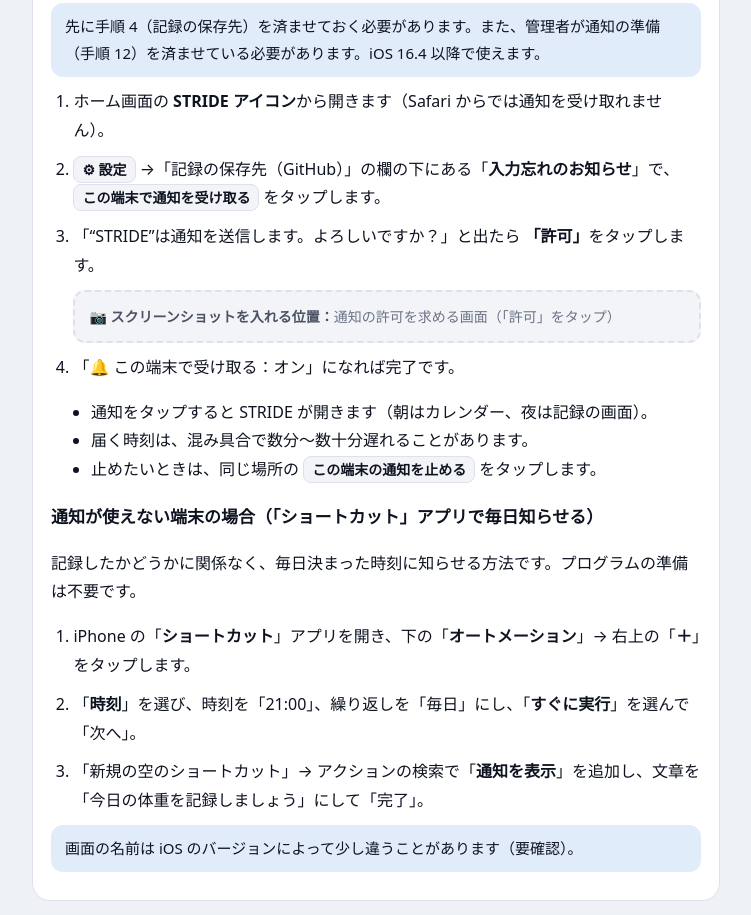
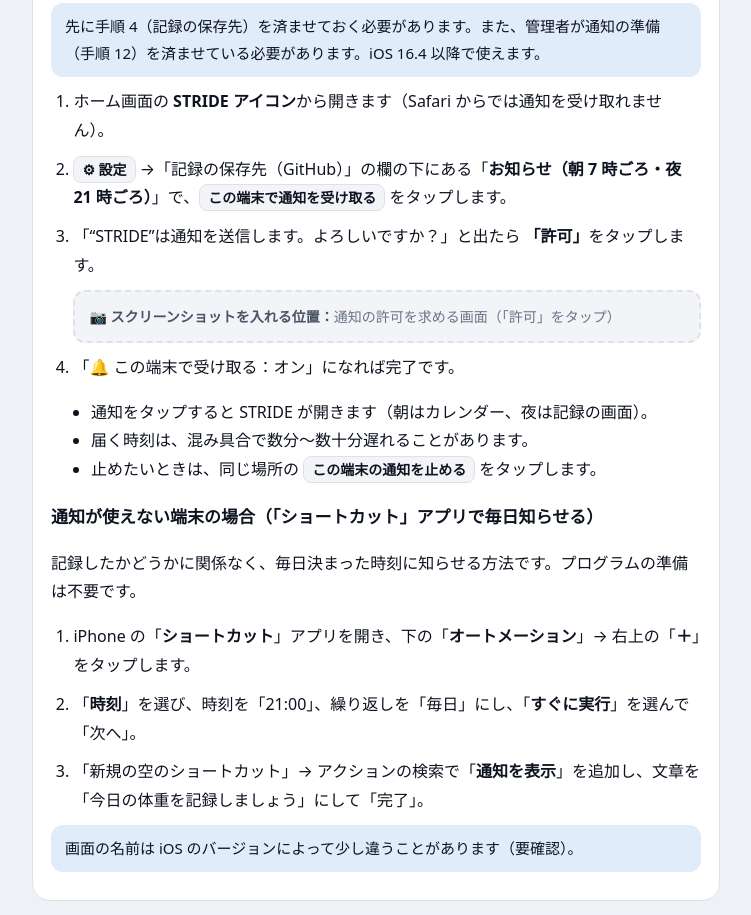
Before and after one commit to tk1192-creator/fitlog, a plain HTML site: page guide/index.html in a window 1280 px wide. Shown: the part 6507-7422 px from the top of the page, without its empty margins (264-1015 px from the left). Drawn offline with Linux system fonts and the light colour scheme.

Commit message:
手引き：通知の欄の名前を今の画面に合わせる
Co-Authored-By: Claude Opus 5.5 <noreply@anthropic.com>

```diff
--- a/guide/index.html
+++ b/guide/index.html
@@ -250,7 +250,7 @@
   <div class="note">先に手順 4（記録の保存先）を済ませておく必要があります。また、管理者が通知の準備（手順 12）を済ませている必要があります。iOS 16.4 以降で使えます。</div>
   <ol class="steps">
     <li>ホーム画面の <strong>STRIDE アイコン</strong>から開きます（Safari からでは通知を受け取れません）。</li>
-    <li><span class="btnlike">⚙ 設定</span> →「記録の保存先（GitHub）」の欄の下にある「<strong>入力忘れのお知らせ</strong>」で、<span class="btnlike">この端末で通知を受け取る</span> をタップします。</li>
+    <li><span class="btnlike">⚙ 設定</span> →「記録の保存先（GitHub）」の欄の下にある「<strong>お知らせ（朝 7 時ごろ・夜 21 時ごろ）</strong>」で、<span class="btnlike">この端末で通知を受け取る</span> をタップします。</li>
     <li>「“STRIDE”は通知を送信します。よろしいですか？」と出たら <strong>「許可」</strong>をタップします。
       <div class="shot">通知の許可を求める画面（「許可」をタップ）</div>
     </li>
```
